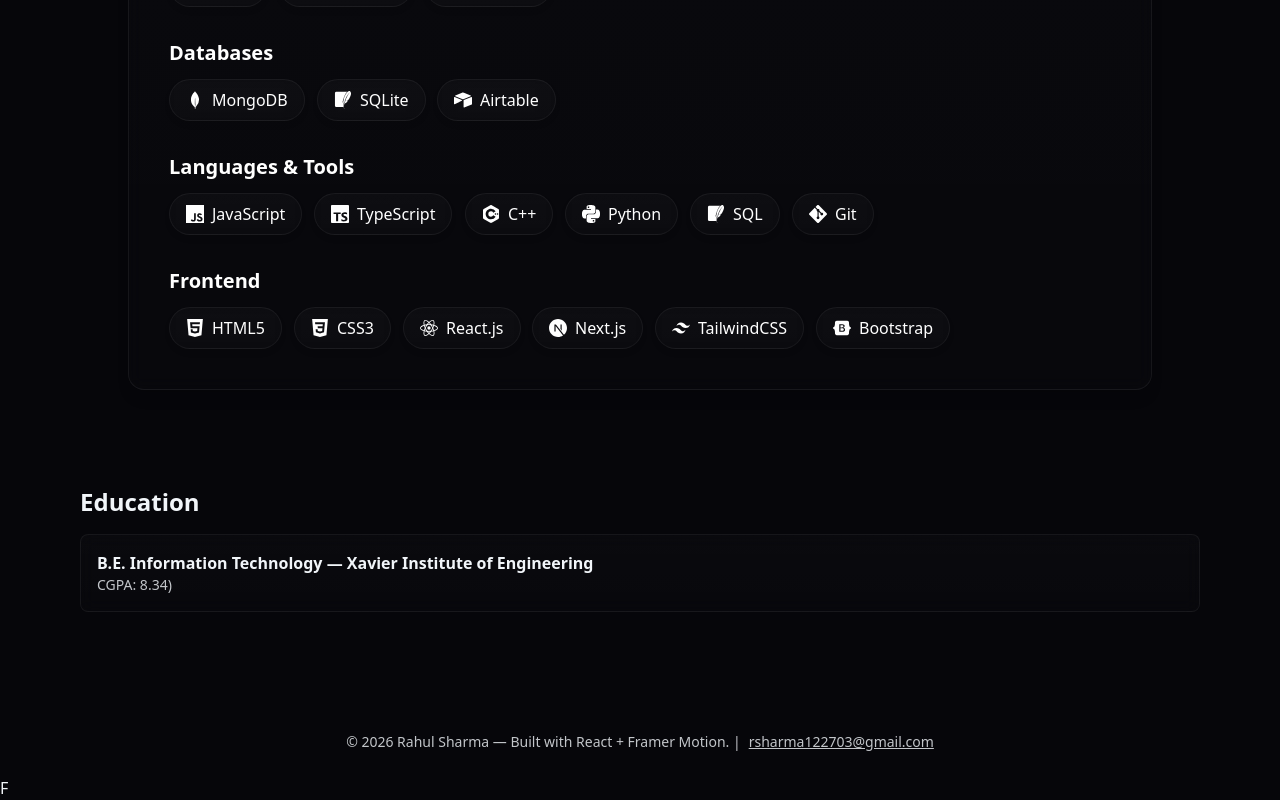
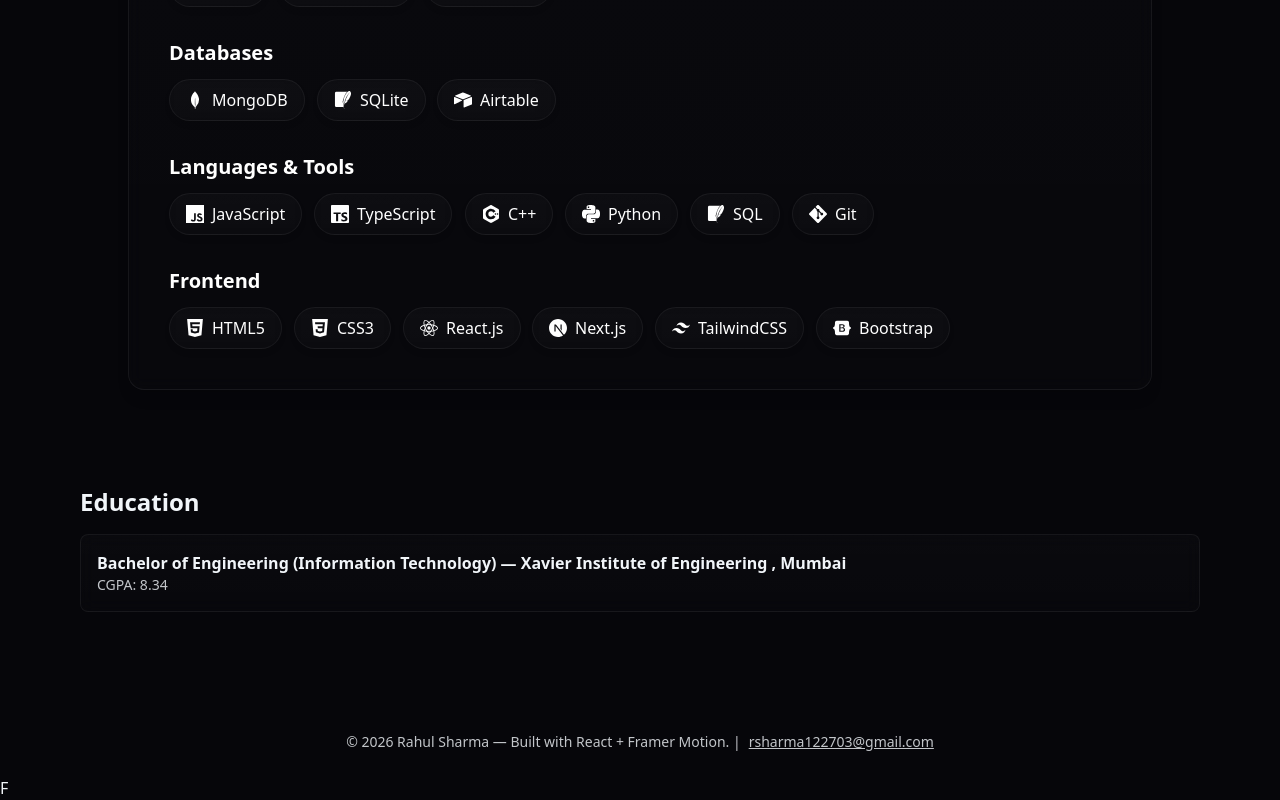
Before and after one commit to Rahul122703/rahulPortfolio, a React (Vite) app: page / in a window 1280 px wide. Shown: the part 7818-8618 px from the top of the page. Built offline with nearby package versions, Linux system fonts and the light colour scheme.

Commit message:
Update education details in Education.tsx

```diff
--- a/src/components/Education.tsx
+++ b/src/components/Education.tsx
@@ -12,9 +12,9 @@ export default function Education() {
       </motion.h2>
       <div className="glass p-4 rounded-lg">
         <p className="font-semibold">
-          B.E. Information Technology — Xavier Institute of Engineering
+          Bachelor of Engineering (Information Technology) — Xavier Institute of Engineering , Mumbai
         </p>
-        <p className="text-sm opacity-80">CGPA: 8.34)</p>
+        <p className="text-sm opacity-80">CGPA: 8.34</p>
       </div>
     </section>
   );
```
